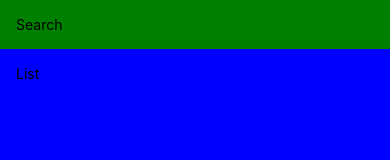
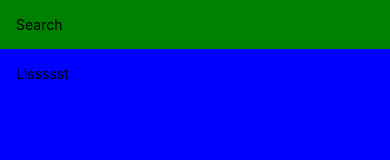
Before and after one commit to Pav85/meals-to-go, a React Native app: screen / in a window 390 px wide. Shown: the top 160 px of the page. Built offline with nearby package versions, Linux system fonts and the light colour scheme.

Commit message:
Update App.js

```diff
--- a/App.js
+++ b/App.js
@@ -9,10 +9,11 @@ export default function App() {
         <Text>Search</Text>
       </View>
       <View style={{ flex: 1, padding: 16, backgroundColor: "blue" }}>
-        <Text>List</Text>
+        <Text>Lissssst</Text>
       </View>
     </SafeAreaView>
   );
 }
+// might have to wrap everything in <></> tag because of the <StatusBar style="auto" /> element
 
 const styles = StyleSheet.create({});
```
